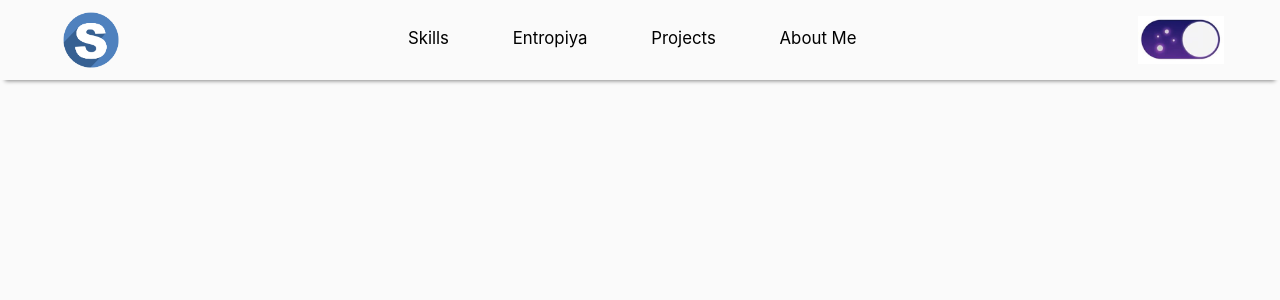
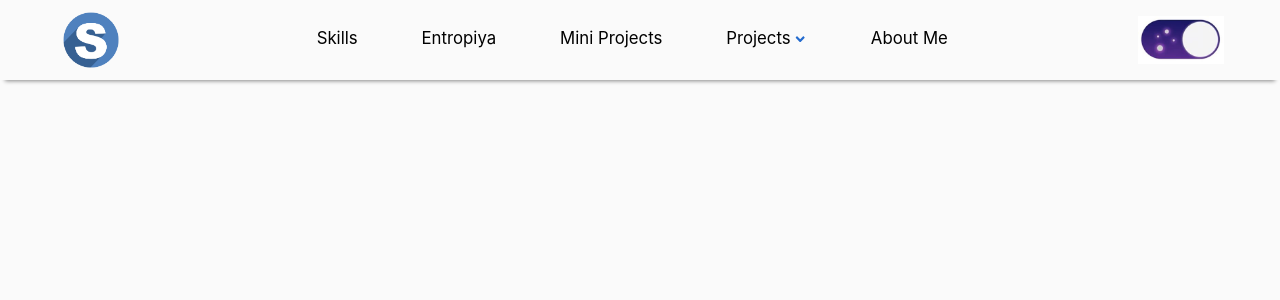
Before and after one commit to vilmarcabanero/vilmarcabanero-client, a React (Create React App) app: page / in a window 1280 px wide. Shown: the top 300 px of the page. Built offline with nearby package versions, Linux system fonts and the light colour scheme.

Commit message:
Added mini-projects tab.

```diff
--- a/src/assets/stylesheets/_headerlinks.scss
+++ b/src/assets/stylesheets/_headerlinks.scss
@@ -29,3 +29,11 @@
 //     transform-origin: center center;
 //   }
 // }
+
+#projects:hover {
+  .projects {
+    transition: all 0.2s linear;
+    transform: rotate(-180deg);
+    transform-origin: center center;
+  }
+}
--- a/src/components/Home/HeaderLinks.js
+++ b/src/components/Home/HeaderLinks.js
@@ -6,7 +6,11 @@ const HeaderLinks = () => {
 		<StyledHeaderLinks className='headerlinks'>
 			<a href='/'>Skills</a>
 			<a href='/'>Entropiya</a>
-			<a href='/'>Projects</a>
+			<a href='/'>Mini Projects</a>
+			<a id='projects' href='/'>
+				Projects
+				<StyledFaAngleDownProjects className='projects' />
+			</a>
 			<a href='/'>About Me</a>
 		</StyledHeaderLinks>
 	)
@@ -23,7 +27,6 @@ const fontA = '1.05rem'
 // `;
 
 const StyledHeaderLinks = styled.div`
-
 	display: flex;
 	flex-flow: row;
 	> a {
@@ -62,28 +65,28 @@ const StyledHeaderLinks = styled.div`
 	}
 `
 
-const StyledFaAngleDownCourses = styled(FaAngleDown)`
-	margin-left: 2px;
-	font-size: 0.9rem;
-	color: ${celticBlue};
-`
-
-const StyledFaAngleDownMCQs = styled(FaAngleDown)`
-	margin-left: 2px;
-	font-size: 0.9rem;
-	color: ${celticBlue};
-`
-
 const StyledFaAngleDownProjects = styled(FaAngleDown)`
 	margin-left: 2px;
 	font-size: 0.9rem;
 	color: ${celticBlue};
 `
 
-const StyledFaAngleDownAboutMe = styled(FaAngleDown)`
-	margin-left: 2px;
-	font-size: 0.9rem;
-	color: ${celticBlue};
-`
+// const StyledFaAngleDownMCQs = styled(FaAngleDown)`
+// 	margin-left: 2px;
+// 	font-size: 0.9rem;
+// 	color: ${celticBlue};
+// `
+
+// const StyledFaAngleDownProjects = styled(FaAngleDown)`
+// 	margin-left: 2px;
+// 	font-size: 0.9rem;
+// 	color: ${celticBlue};
+// `
+
+// const StyledFaAngleDownAboutMe = styled(FaAngleDown)`
+// 	margin-left: 2px;
+// 	font-size: 0.9rem;
+// 	color: ${celticBlue};
+// `
 
 export default HeaderLinks
```
